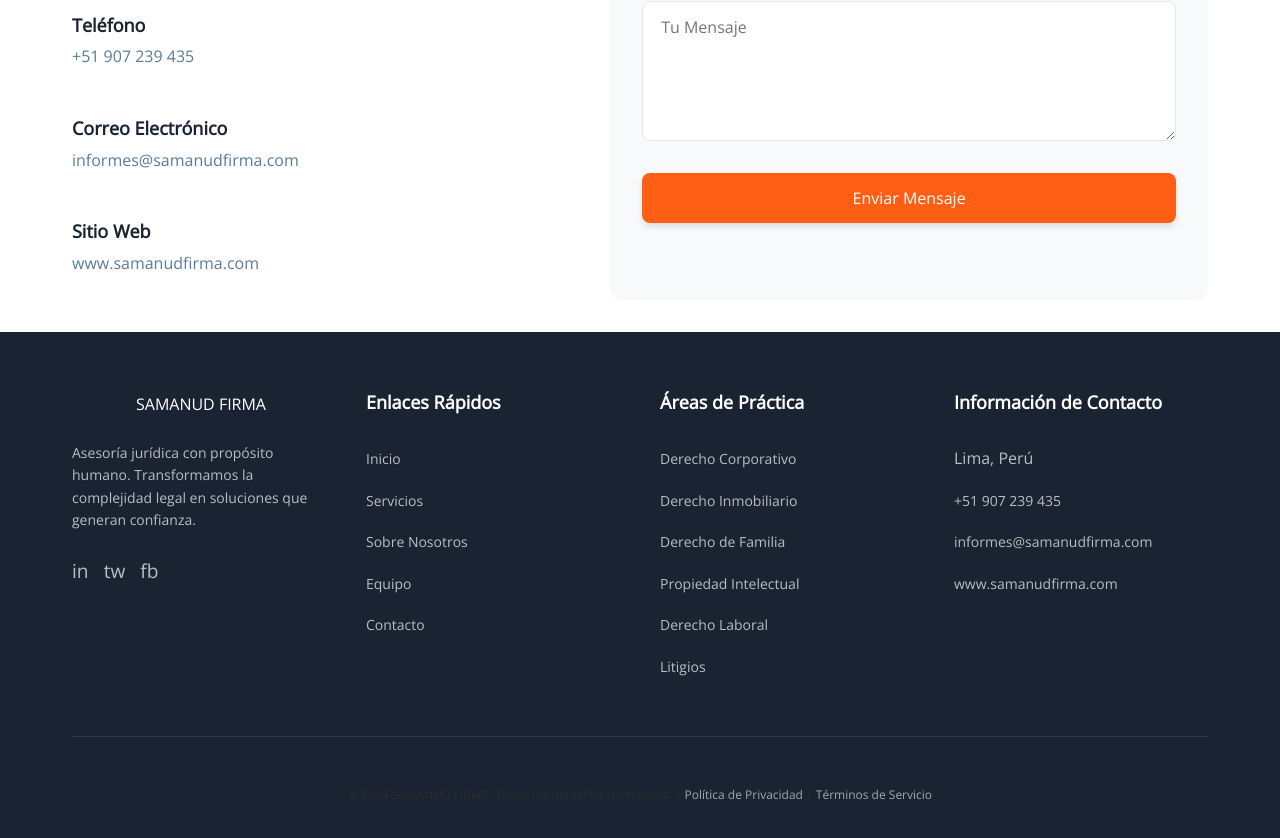
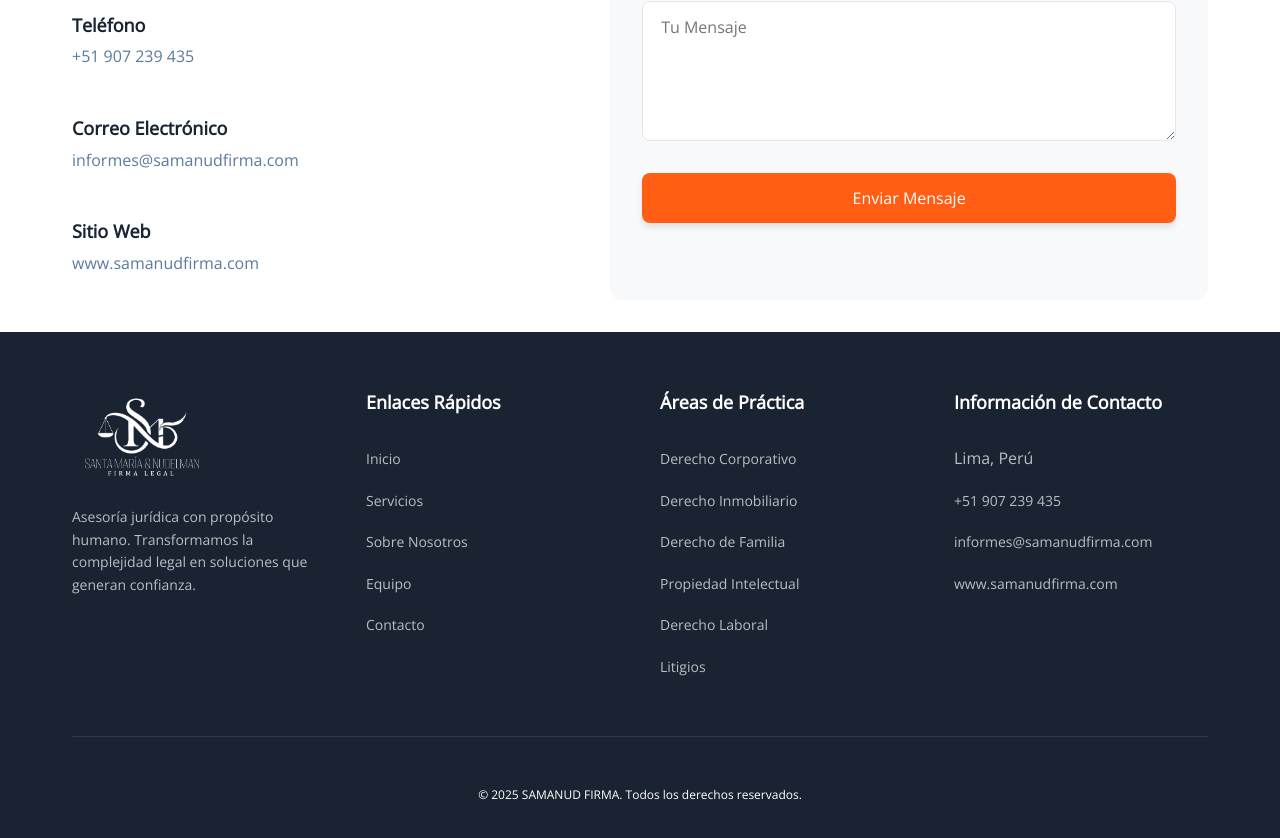
Before and after one commit to RafaelSnor/samanudweb, a Next.js app: page / in a window 1280 px wide. Shown: the part 4048-4886 px from the top of the page. Built offline with nearby package versions, Linux system fonts and the light colour scheme.

Commit message:
fix:footer

```diff
--- a/app/components/Footer.tsx
+++ b/app/components/Footer.tsx
@@ -1,4 +1,5 @@
 import Link from 'next/link'
+import Image from 'next/image'
 
 export default function Footer() {
   return (
@@ -6,23 +7,19 @@
       <div className="container">
         <div className="footer-content">
           <div className="footer-section">
-            <div className="logo">
-              <span className="logo-text">SAMANUD FIRMA</span>
-            </div>
+            <Link href="/" className="footer-logo">
+              <Image
+                src="/assets/images/logo-transparente.png"
+                alt="SAMANUD FIRMA"
+                width={375}
+                height={120}
+                className="footer-logo-image"
+                priority
+              />
+            </Link>
             <p className="footer-description">
               Asesoría jurídica con propósito humano. Transformamos la complejidad legal en soluciones que generan confianza.
             </p>
-            <div style={{ marginTop: '20px' }}>
-              <a href="#" style={{ marginRight: '15px', color: 'rgba(255,255,255,0.7)', fontSize: '1.2rem' }}>
-                <span>in</span>
-              </a>
-              <a href="#" style={{ marginRight: '15px', color: 'rgba(255,255,255,0.7)', fontSize: '1.2rem' }}>
-                <span>tw</span>
-              </a>
-              <a href="#" style={{ color: 'rgba(255,255,255,0.7)', fontSize: '1.2rem' }}>
-                <span>fb</span>
-              </a>
-            </div>
           </div>
           <div className="footer-section">
             <h4 className="footer-title">Enlaces Rápidos</h4>
@@ -56,7 +53,7 @@
           </div>
         </div>
         <div className="footer-bottom">
-          <p>&copy; 2024 SAMANUD FIRMA. Todos los derechos reservados. | <a href="#" style={{ color: 'rgba(255,255,255,0.6)' }}>Política de Privacidad</a> | <a href="#" style={{ color: 'rgba(255,255,255,0.6)' }}>Términos de Servicio</a></p>
+          <p style={{ color: 'white' }}>&copy; {new Date().getFullYear()} SAMANUD FIRMA. Todos los derechos reservados.</p>
         </div>
       </div>
     </footer>
--- a/assets/css/layout.css
+++ b/assets/css/layout.css
@@ -294,9 +294,19 @@
     margin-bottom: 40px;
 }
 
-.footer-section .logo {
-    color: white;
+.footer-logo {
+    display: block;
     margin-bottom: var(--spacing-md);
+    text-decoration: none;
+}
+
+.footer-logo-image {
+    width: auto;
+    height: auto;
+    max-width: 280px;
+    max-height: 90px;
+    object-fit: contain;
+    display: block;
 }
 
 .footer-description {
```
